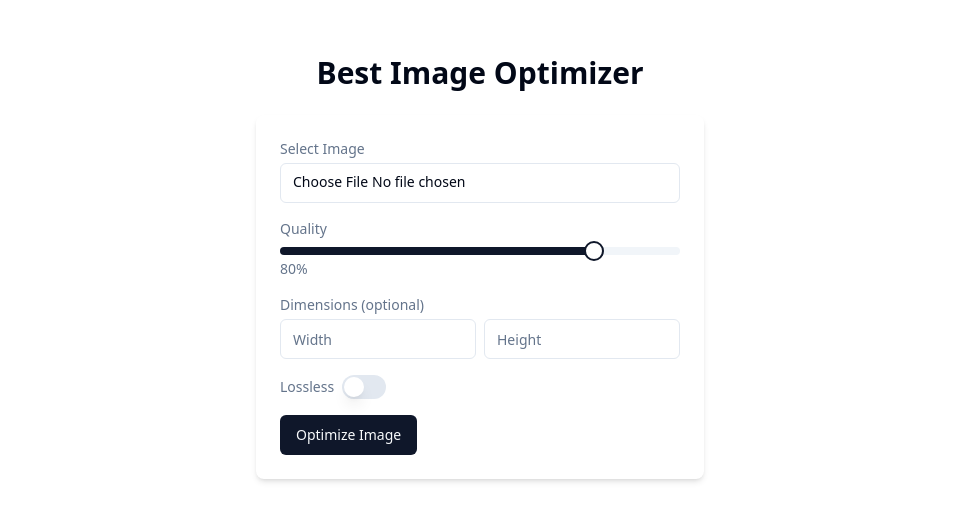
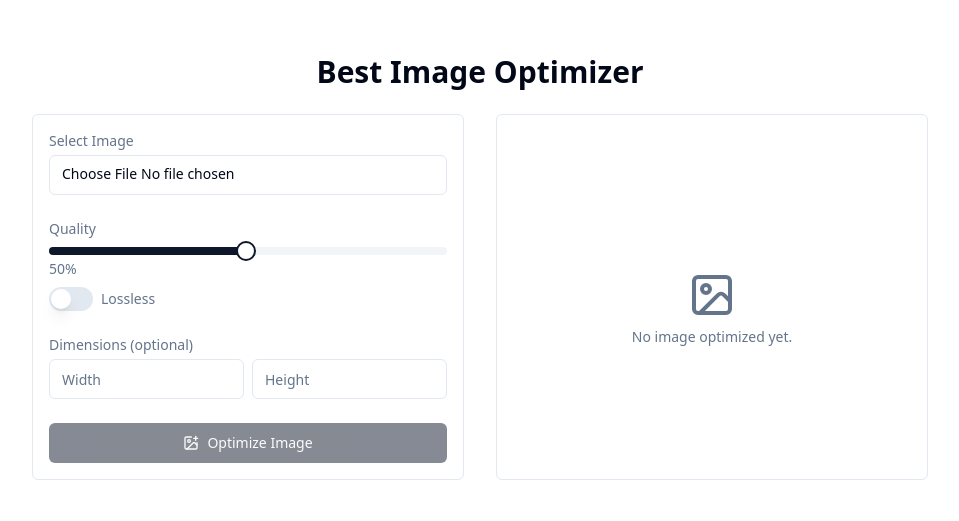
Before and after one commit to The-Best-Codes/best-image-optimizer, a Next.js app: page / in a window 1280 px wide. Shown: the part 133-654 px from the top of the page, without its empty margins (160-1119 px from the left). Built offline with nearby package versions, Linux system fonts and the light colour scheme.

Commit message:
[checkpoint.2] new ui

```diff
--- a/app/globals.css
+++ b/app/globals.css
@@ -1,4 +1,5 @@
 @import "tailwindcss";
+@import "tw-animate-css";
 
 @custom-variant dark (&:is(.dark *));
 
--- a/app/page.tsx
+++ b/app/page.tsx
@@ -4,24 +4,62 @@ import { Input } from "@/components/ui/input";
 import { Label } from "@/components/ui/label";
 import { Slider } from "@/components/ui/slider";
 import { Switch } from "@/components/ui/switch";
-import { useState } from "react";
+import { cn } from "@/lib/utils";
+import {
+  AlertTriangle,
+  Download,
+  ImageIcon,
+  ImagePlus,
+  Loader2,
+  X,
+} from "lucide-react";
+import { useCallback, useRef, useState } from "react";
+import { ReactCompareSlider } from "react-compare-slider";
 
 export default function BestImageOptimizer() {
   const [file, setFile] = useState<File | null>(null);
-  const [quality, setQuality] = useState(80);
+  const [originalImage, setOriginalImage] = useState<string | null>(null);
+  const [quality, setQuality] = useState(50);
   const [width, setWidth] = useState<number | undefined>(undefined);
   const [height, setHeight] = useState<number | undefined>(undefined);
   const [lossless, setLossless] = useState(false);
   const [optimizedImage, setOptimizedImage] = useState<string | null>(null);
   const [compressionRatio, setCompressionRatio] = useState<number | null>(null);
   const [isOptimizing, setIsOptimizing] = useState(false);
+  const fileInputRef = useRef<HTMLInputElement | null>(null);
 
   const handleFileChange = (e: React.ChangeEvent<HTMLInputElement>) => {
     const selectedFile = e.target.files?.[0];
-    setFile(selectedFile || null);
+    if (selectedFile) {
+      setFile(selectedFile);
+      setOptimizedImage(null);
+      setCompressionRatio(null);
+      const reader = new FileReader();
+      reader.onloadend = () => {
+        setOriginalImage(reader.result as string);
+      };
+      reader.readAsDataURL(selectedFile);
+    } else {
+      setFile(null);
+      setOriginalImage(null);
+      setOptimizedImage(null);
+      setCompressionRatio(null);
+    }
   };
 
-  const optimizeImage = async () => {
+  const clearImage = () => {
+    setFile(null);
+
+    if (fileInputRef.current) {
+      fileInputRef.current.value = "";
+    }
+
+    setOriginalImage(null);
+    setOptimizedImage(null);
+    setCompressionRatio(null);
+  };
+
+  const optimizeImage = useCallback(async () => {
     if (!file) {
       alert("Please select an image file.");
       return;
@@ -54,6 +92,17 @@ export default function BestImageOptimizer() {
     } finally {
       setIsOptimizing(false);
     }
+  }, [file, quality, width, height, lossless]);
+
+  const downloadOptimizedImage = () => {
+    if (optimizedImage) {
+      const link = document.createElement("a");
+      link.href = optimizedImage;
+      link.download = "optimized_image.png";
+      document.body.appendChild(link);
+      link.click();
+      document.body.removeChild(link);
+    }
   };
 
   return (
@@ -61,24 +110,38 @@ export default function BestImageOptimizer() {
       <h1 className="text-3xl font-semibold text-foreground mb-6">
         Best Image Optimizer
       </h1>
-      <div className="bg-card rounded-lg shadow-md p-6 w-full max-w-md">
-        <div className="mb-4">
+      <div className="lg:flex lg:space-x-8 w-full max-w-4xl">
+        <div className="bg-card flex flex-col rounded-md border-border border-1 p-4 w-full lg:w-1/2">
+          <div className="mb-6">
             <Label
               htmlFor="file"
               className="block text-sm font-medium text-muted-foreground"
             >
               Select Image
             </Label>
+            <div className="flex items-center space-x-2">
               <Input
                 type="file"
                 id="file"
                 accept="image/*"
+                ref={fileInputRef as React.RefObject<HTMLInputElement>}
                 onChange={handleFileChange}
                 className="mt-1"
               />
+              {file && (
+                <Button
+                  variant="outline"
+                  size="icon"
+                  className="mt-1 h-10 w-10"
+                  onClick={clearImage}
+                >
+                  <X className="h-4 w-4" />
+                </Button>
+              )}
+            </div>
           </div>
 
-        <div className="mb-4">
+          <div className="mb-2">
             <Label
               htmlFor="quality"
               className="block text-sm font-medium text-muted-foreground"
@@ -88,6 +151,7 @@ export default function BestImageOptimizer() {
             <Slider
               id="quality"
               defaultValue={[quality]}
+              min={1}
               max={100}
               step={1}
               onValueChange={(value) => setQuality(value[0])}
@@ -96,7 +160,21 @@ export default function BestImageOptimizer() {
             <p className="text-sm text-muted-foreground mt-1">{quality}%</p>
           </div>
 
-        <div className="mb-4">
+          <div className="mb-6 flex items-center space-x-2">
+            <Switch
+              id="lossless"
+              checked={lossless}
+              onCheckedChange={setLossless}
+            />
+            <Label
+              htmlFor="lossless"
+              className="text-sm font-medium text-muted-foreground"
+            >
+              Lossless
+            </Label>
+          </div>
+
+          <div className="mb-6">
             <Label className="block text-sm font-medium text-muted-foreground">
               Dimensions (optional)
             </Label>
@@ -109,7 +187,9 @@ export default function BestImageOptimizer() {
                 value={width === undefined ? "" : width.toString()}
                 onChange={(e) =>
                   setWidth(
-                  e.target.value === "" ? undefined : parseInt(e.target.value),
+                    e.target.value === ""
+                      ? undefined
+                      : parseInt(e.target.value),
                   )
                 }
               />
@@ -121,49 +201,103 @@ export default function BestImageOptimizer() {
                 value={height === undefined ? "" : height.toString()}
                 onChange={(e) =>
                   setHeight(
-                  e.target.value === "" ? undefined : parseInt(e.target.value),
+                    e.target.value === ""
+                      ? undefined
+                      : parseInt(e.target.value),
                   )
                 }
               />
             </div>
           </div>
 
-        <div className="mb-4 flex items-center space-x-2">
-          <Label
-            htmlFor="lossless"
-            className="text-sm font-medium text-muted-foreground"
+          <Button
+            onClick={optimizeImage}
+            disabled={isOptimizing || !file}
+            className="w-full mt-auto"
           >
-            Lossless
-          </Label>
-          <Switch
-            id="lossless"
-            checked={lossless}
-            onCheckedChange={setLossless}
-          />
+            {isOptimizing ? (
+              <>
+                <Loader2 className="mr-2 h-4 w-4 animate-spin" />
+                Optimizing...
+              </>
+            ) : (
+              <>
+                <ImagePlus className="mr-2 h-4 w-4" />
+                Optimize Image
+              </>
+            )}
+          </Button>
         </div>
 
-        <Button onClick={optimizeImage} disabled={isOptimizing}>
-          {isOptimizing ? "Optimizing..." : "Optimize Image"}
-        </Button>
-
-        {optimizedImage && (
-          <div className="mt-6">
+        <div className="w-full lg:w-1/2 flex flex-col items-center justify-center p-4 rounded-md border-border border-1">
+          {optimizedImage ? (
+            <div className="w-full">
               <h2 className="text-xl font-semibold text-foreground mb-2">
                 Optimized Image
               </h2>
+              <div className="flex flex-row justify-between items-center">
+                <span>Before</span>
+                <span>After</span>
+              </div>
+              {originalImage && optimizedImage && (
+                <ReactCompareSlider
+                  disabled={isOptimizing}
+                  className={cn(
+                    "border-border border-1 rounded-md",
+                    isOptimizing ? "opacity-50 animate-pulse" : "",
+                  )}
+                  itemOne={
+                    <img
+                      src={originalImage}
+                      alt="Original"
+                      className="rounded-md object-contain"
+                      style={{ maxHeight: "300px" }}
+                    />
+                  }
+                  itemTwo={
                     <img
                       src={optimizedImage}
                       alt="Optimized"
-              className="rounded-md shadow-md"
+                      className="rounded-md object-contain"
+                      style={{ maxHeight: "300px" }}
                     />
+                  }
+                />
+              )}
+              <div className="flex justify-between items-center mt-2">
                 {compressionRatio && (
-              <p className="text-sm text-muted-foreground mt-2">
-                Compression Ratio: {compressionRatio.toFixed(2)}x
+                  <p className="text-base text-foreground">
+                    {compressionRatio >= 1 ? (
+                      `${compressionRatio.toFixed(1)}x smaller`
+                    ) : (
+                      <span>
+                        <AlertTriangle className="text-yellow-500" /> Not
+                        optimized
+                      </span>
+                    )}
                   </p>
                 )}
+                <Button
+                  variant="default"
+                  size="sm"
+                  disabled={isOptimizing}
+                  onClick={downloadOptimizedImage}
+                >
+                  <Download className="mr-2 h-4 w-4" />
+                  Download
+                </Button>
+              </div>
+            </div>
+          ) : (
+            <div className="mt-6 flex flex-col items-center justify-center">
+              <ImageIcon className="h-12 w-12 text-muted-foreground" />
+              <p className="text-sm text-muted-foreground mt-2">
+                No image optimized yet.
+              </p>
             </div>
           )}
         </div>
       </div>
+    </div>
   );
 }
--- a/package.json
+++ b/package.json
@@ -27,7 +27,7 @@
     "sharp": "^0.34.1",
     "sonner": "^2.0.3",
     "tailwind-merge": "^3.2.0",
-    "tailwindcss-animate": "^1.0.7",
+    "tw-animate-css": "^1.2.8",
     "uuid": "^11.1.0"
   },
   "devDependencies": {
```
Lines whose indentation alone changed are shown as unchanged.
